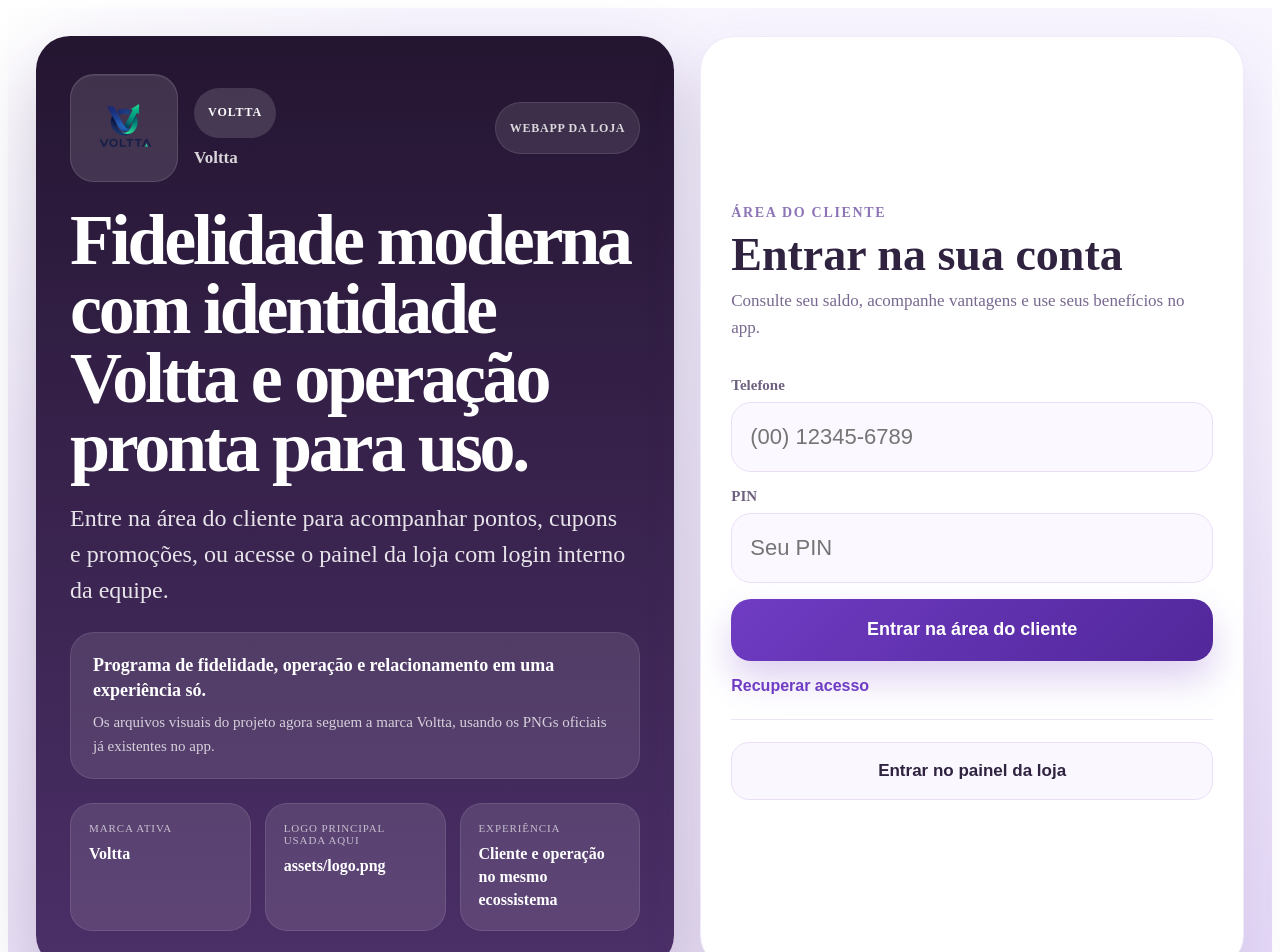
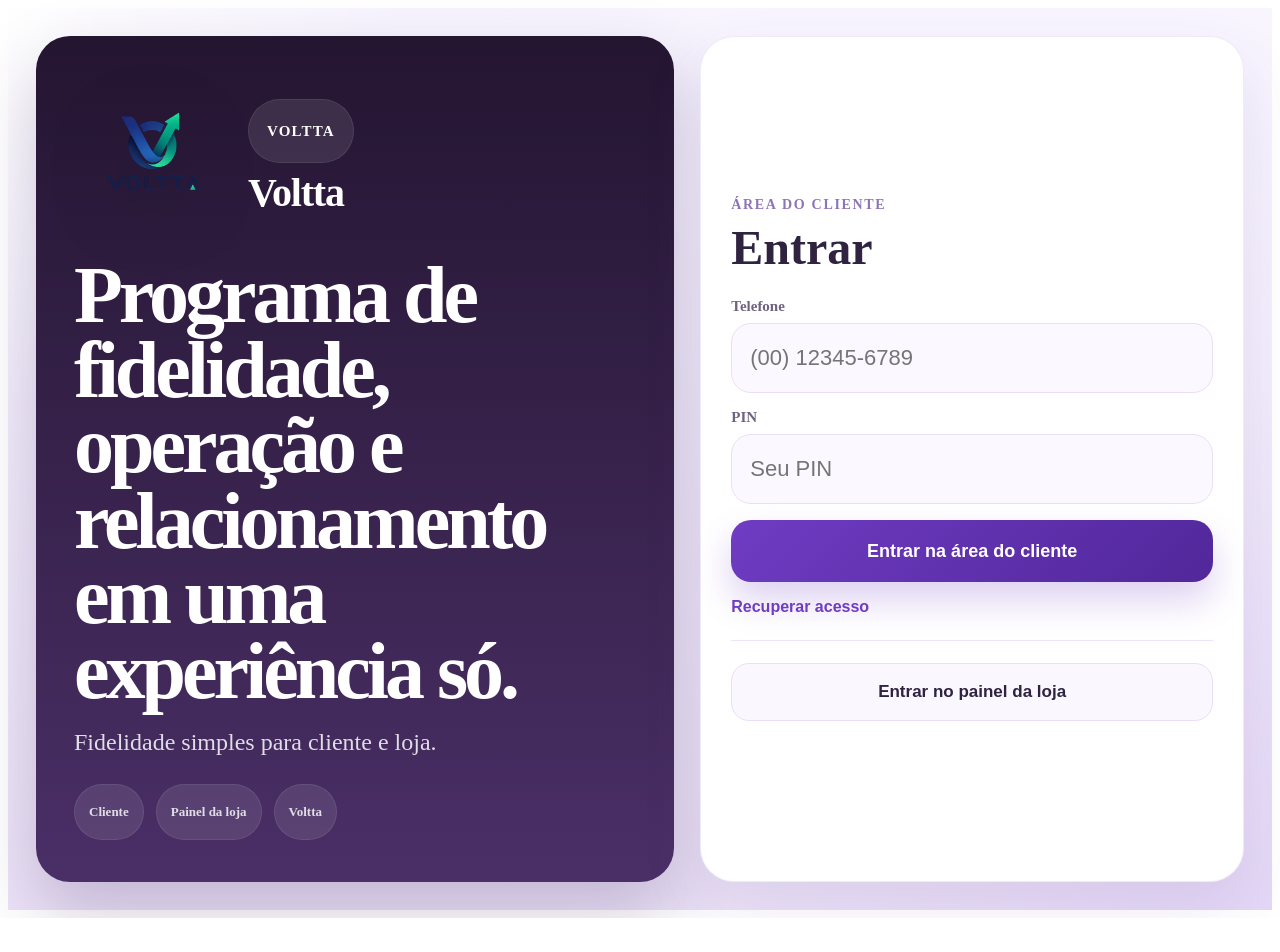
Before and after one commit to dpnascimentojr/voltta-program, a React (Vite) app: page / in a window 1280 px wide. Shown: the top 952 px of the page. After the commit the page ends 918 px from the top, so only its background shows below. Built offline with nearby package versions, Linux system fonts and the light colour scheme.

Commit message:
ajuste logos

```diff
--- a/src/screens/auth/AccessHubScreen.jsx
+++ b/src/screens/auth/AccessHubScreen.jsx
@@ -20,9 +20,9 @@
     branding.companyName?.trim() || branding.softwareName?.trim() || "Voltta";
 
   const softwareName = branding.softwareName?.trim() || "Voltta";
+
   const slogan =
-    branding.welcomePhrase?.trim() ||
-    "Programa de fidelidade, operação e relacionamento em uma experiência só.";
+    branding.welcomePhrase?.trim() || "Conecte clientes. Movimente sua marca.";
 
   async function handleAdminSubmit(event) {
     event.preventDefault();
@@ -40,66 +40,28 @@
 
   return (
     <div style={styles.page}>
-      <div
-        style={{
-          ...styles.shell,
-          gridTemplateColumns: showAdminLogin
-            ? "minmax(0, 1.05fr) minmax(0, 0.95fr)"
-            : "minmax(0, 1.08fr) minmax(0, 0.92fr)",
-        }}
-      >
+      <div style={styles.shell}>
         <section style={styles.heroCard}>
           <div style={styles.heroTop}>
-            <div style={styles.brandLockup}>
-              <div style={styles.brandMark}>
-                <img src={brandLogo} alt="Logo Voltta" style={styles.brandImage} />
-              </div>
+            <div style={styles.brandRow}>
+              <img src={brandLogo} alt="Logo Voltta" style={styles.heroLogo} />
 
-              <div style={{ minWidth: 0 }}>
-                <div style={styles.badge}>{softwareName}</div>
-                <p style={styles.brandName}>{brandName}</p>
+              <div style={styles.brandCopy}>
+                <span style={styles.brandPill}>{softwareName}</span>
+                <h1 style={styles.heroTitle}>{brandName}</h1>
               </div>
             </div>
-
-            <div style={styles.heroTag}>Webapp da loja</div>
           </div>
 
           <div style={styles.heroBody}>
-            <h1 style={styles.heroTitle}>
-              Fidelidade moderna com identidade Voltta e operação pronta para uso.
-            </h1>
-
-            <p style={styles.heroText}>
-              Entre na área do cliente para acompanhar pontos, cupons e promoções,
-              ou acesse o painel da loja com login interno da equipe.
-            </p>
+            <p style={styles.heroSlogan}>{slogan}</p>
+            <p style={styles.heroText}>Fidelidade simples para cliente e loja.</p>
           </div>
 
-          <div style={styles.heroHighlight}>
-            <strong style={styles.heroHighlightTitle}>{slogan}</strong>
-            <p style={styles.heroHighlightText}>
-              Os arquivos visuais do projeto agora seguem a marca Voltta, usando os
-              PNGs oficiais já existentes no app.
-            </p>
-          </div>
-
-          <div style={styles.heroInfo}>
-            <div style={styles.heroInfoItem}>
-              <span style={styles.heroInfoLabel}>Marca ativa</span>
-              <strong style={styles.heroInfoValue}>Voltta</strong>
-            </div>
-
-            <div style={styles.heroInfoItem}>
-              <span style={styles.heroInfoLabel}>Logo principal usada aqui</span>
-              <strong style={styles.heroInfoValue}>assets/logo.png</strong>
-            </div>
-
-            <div style={styles.heroInfoItem}>
-              <span style={styles.heroInfoLabel}>Experiência</span>
-              <strong style={styles.heroInfoValue}>
-                Cliente e operação no mesmo ecossistema
-              </strong>
-            </div>
+          <div style={styles.heroFooter}>
+            <span style={styles.heroMiniTag}>Cliente</span>
+            <span style={styles.heroMiniTag}>Painel da loja</span>
+            <span style={styles.heroMiniTag}>Voltta</span>
           </div>
         </section>
 
@@ -107,10 +69,7 @@
           {!showAdminLogin ? (
             <>
               <p style={styles.eyebrow}>Área do cliente</p>
-              <h2 style={styles.title}>Entrar na sua conta</h2>
-              <p style={styles.subtitle}>
-                Consulte seu saldo, acompanhe vantagens e use seus benefícios no app.
-              </p>
+              <h2 style={styles.title}>Entrar</h2>
 
               <div style={styles.formGrid}>
                 <label style={styles.field}>
@@ -164,9 +123,6 @@
             <>
               <p style={styles.eyebrow}>Painel da loja</p>
               <h2 style={styles.title}>Login da equipe</h2>
-              <p style={styles.subtitle}>
-                Use o login cadastrado internamente para acessar a operação da loja.
-              </p>
 
               <form onSubmit={handleAdminSubmit} style={styles.formGrid}>
                 <label style={styles.field}>
@@ -209,7 +165,7 @@
                     setAdminForm({ login: "", password: "" });
                   }}
                 >
-                  Voltar para acesso do cliente
+                  Voltar
                 </button>
               </form>
             </>
@@ -232,6 +188,7 @@
     width: "100%",
     maxWidth: "1240px",
     display: "grid",
+    gridTemplateColumns: "minmax(0, 1.08fr) minmax(0, 0.92fr)",
     gap: "26px",
     alignItems: "stretch",
   },
@@ -239,9 +196,9 @@
   heroCard: {
     minHeight: "720px",
     borderRadius: "34px",
-    padding: "38px 34px",
+    padding: "42px 38px",
     background:
-      "linear-gradient(180deg, #241531 0%, #342047 38%, #4b2f68 100%)",
+      "linear-gradient(180deg, #241531 0%, #342047 42%, #4a2f67 100%)",
     color: "#fff",
     boxShadow: "0 30px 70px rgba(58, 33, 87, 0.24)",
     display: "flex",
@@ -253,147 +210,101 @@
 
   heroTop: {
     display: "flex",
-    alignItems: "center",
+    alignItems: "flex-start",
     justifyContent: "space-between",
     gap: "16px",
     flexWrap: "wrap",
   },
 
-  brandLockup: {
+  brandRow: {
     display: "flex",
     alignItems: "center",
-    gap: "16px",
+    gap: "18px",
     minWidth: 0,
   },
 
-  brandMark: {
-    width: "86px",
-    height: "86px",
-    borderRadius: "24px",
-    background: "rgba(255,255,255,0.12)",
-    border: "1px solid rgba(255,255,255,0.12)",
-    display: "grid",
-    placeItems: "center",
-    padding: "10px",
-    boxShadow: "inset 0 1px 0 rgba(255,255,255,0.08)",
+  heroLogo: {
+    width: "156px",
+    height: "156px",
+    objectFit: "contain",
+    display: "block",
     flexShrink: 0,
+    filter: "drop-shadow(0 18px 40px rgba(0,0,0,0.18))",
   },
 
-  brandImage: {
-    width: "100%",
-    height: "100%",
-    objectFit: "contain",
-    display: "block",
+  brandCopy: {
+    display: "grid",
+    gap: "10px",
+    minWidth: 0,
   },
 
-  badge: {
+  brandPill: {
     display: "inline-flex",
     alignItems: "center",
-    minHeight: "34px",
-    padding: "8px 14px",
+    justifyContent: "center",
+    width: "fit-content",
+    minHeight: "42px",
+    padding: "10px 18px",
     borderRadius: "999px",
-    background: "rgba(255,255,255,0.14)",
-    fontSize: "12px",
+    background: "rgba(255,255,255,0.10)",
+    border: "1px solid rgba(255,255,255,0.08)",
+    fontSize: "15px",
     fontWeight: 800,
     letterSpacing: "0.08em",
     textTransform: "uppercase",
-    marginBottom: "10px",
   },
 
-  brandName: {
+  heroTitle: {
     margin: 0,
-    fontSize: "17px",
-    lineHeight: 1.2,
-    color: "rgba(255,255,255,0.82)",
-    fontWeight: 700,
-  },
-
-  heroTag: {
-    display: "inline-flex",
-    alignItems: "center",
-    minHeight: "34px",
-    padding: "8px 14px",
-    borderRadius: "999px",
-    background: "rgba(255,255,255,0.10)",
-    border: "1px solid rgba(255,255,255,0.10)",
-    fontSize: "12px",
+    fontSize: "40px",
+    lineHeight: 1,
     fontWeight: 800,
-    letterSpacing: "0.06em",
-    textTransform: "uppercase",
-    color: "rgba(255,255,255,0.82)",
+    letterSpacing: "-0.03em",
+    color: "#ffffff",
   },
 
   heroBody: {
     display: "grid",
-    gap: "18px",
+    gap: "16px",
+    alignContent: "center",
+    flex: 1,
   },
 
-  heroTitle: {
+  heroSlogan: {
     margin: 0,
-    maxWidth: "680px",
-    fontSize: "72px",
-    lineHeight: 0.96,
+    maxWidth: "700px",
+    fontSize: "80px",
+    lineHeight: 0.94,
     fontWeight: 800,
-    letterSpacing: "-0.045em",
+    letterSpacing: "-0.05em",
+    color: "#ffffff",
   },
 
   heroText: {
     margin: 0,
-    maxWidth: "560px",
+    maxWidth: "520px",
     fontSize: "24px",
-    lineHeight: 1.5,
-    color: "rgba(255,255,255,0.88)",
+    lineHeight: 1.45,
+    color: "rgba(255,255,255,0.84)",
   },
 
-  heroHighlight: {
-    padding: "20px 22px",
-    borderRadius: "24px",
-    background: "rgba(255,255,255,0.10)",
-    border: "1px solid rgba(255,255,255,0.10)",
-    display: "grid",
-    gap: "8px",
+  heroFooter: {
+    display: "flex",
+    gap: "12px",
+    flexWrap: "wrap",
   },
 
-  heroHighlightTitle: {
-    fontSize: "18px",
-    lineHeight: 1.35,
-  },
-
-  heroHighlightText: {
-    margin: 0,
-    fontSize: "15px",
-    lineHeight: 1.6,
-    color: "rgba(255,255,255,0.76)",
-    maxWidth: "620px",
-  },
-
-  heroInfo: {
-    display: "grid",
-    gridTemplateColumns: "repeat(3, minmax(0, 1fr))",
-    gap: "14px",
-  },
-
-  heroInfoItem: {
-    minWidth: 0,
-    padding: "18px 18px",
-    borderRadius: "22px",
-    background: "rgba(255,255,255,0.11)",
-    border: "1px solid rgba(255,255,255,0.10)",
-  },
-
-  heroInfoLabel: {
-    display: "block",
-    fontSize: "11px",
-    textTransform: "uppercase",
-    letterSpacing: "0.08em",
-    color: "rgba(255,255,255,0.66)",
-    marginBottom: "8px",
-  },
-
-  heroInfoValue: {
-    fontSize: "16px",
-    lineHeight: 1.45,
-    wordBreak: "break-word",
+  heroMiniTag: {
+    display: "inline-flex",
+    alignItems: "center",
+    minHeight: "38px",
+    padding: "8px 14px",
+    borderRadius: "999px",
+    background: "rgba(255,255,255,0.10)",
+    border: "1px solid rgba(255,255,255,0.08)",
+    fontSize: "13px",
+    fontWeight: 700,
+    color: "rgba(255,255,255,0.82)",
   },
 
   formCard: {
@@ -418,24 +329,16 @@
   },
 
   title: {
-    margin: "10px 0 8px",
-    fontSize: "46px",
+    margin: "10px 0 18px",
+    fontSize: "48px",
     lineHeight: 1.04,
     color: "#2f2340",
-  },
-
-  subtitle: {
-    margin: "0 0 22px",
-    fontSize: "17px",
-    lineHeight: 1.6,
-    color: "#78688f",
-    maxWidth: "480px",
   },
 
   formGrid: {
     display: "grid",
     gap: "16px",
-    marginTop: "14px",
+    marginTop: "8px",
   },
 
   field: {
```
